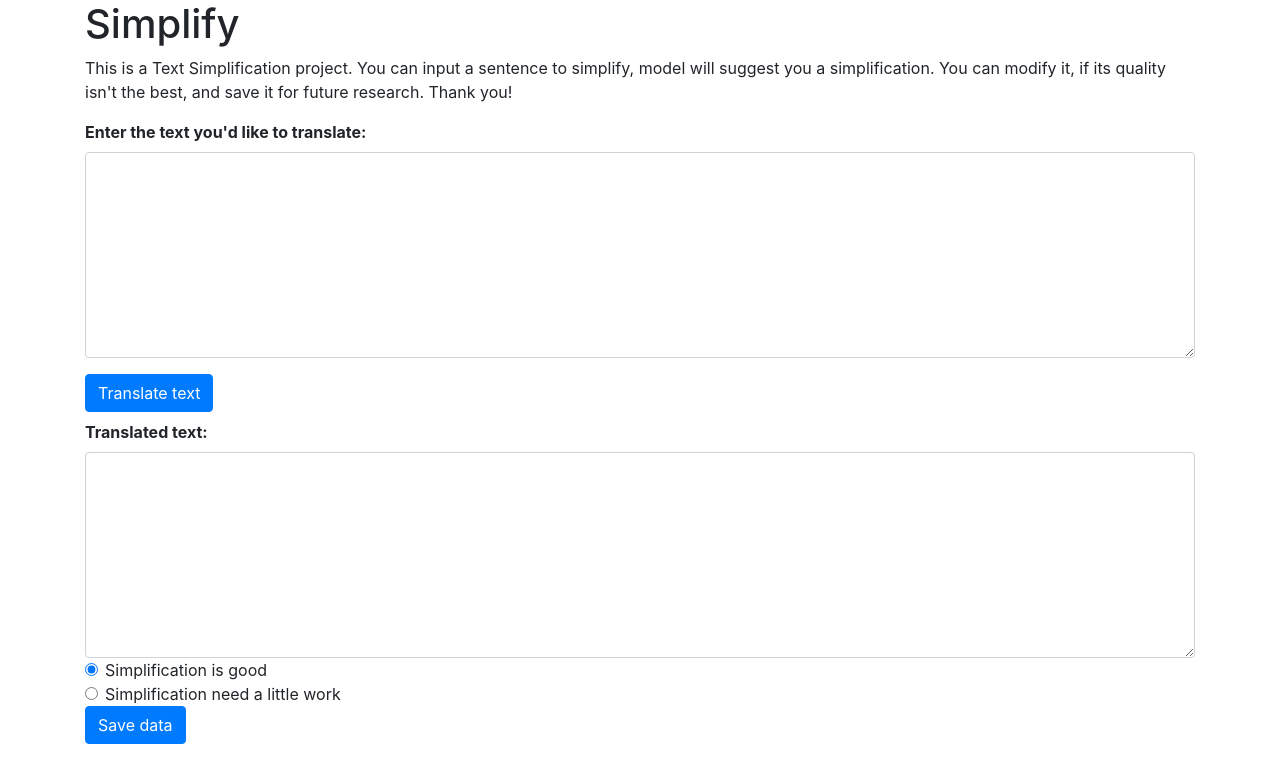
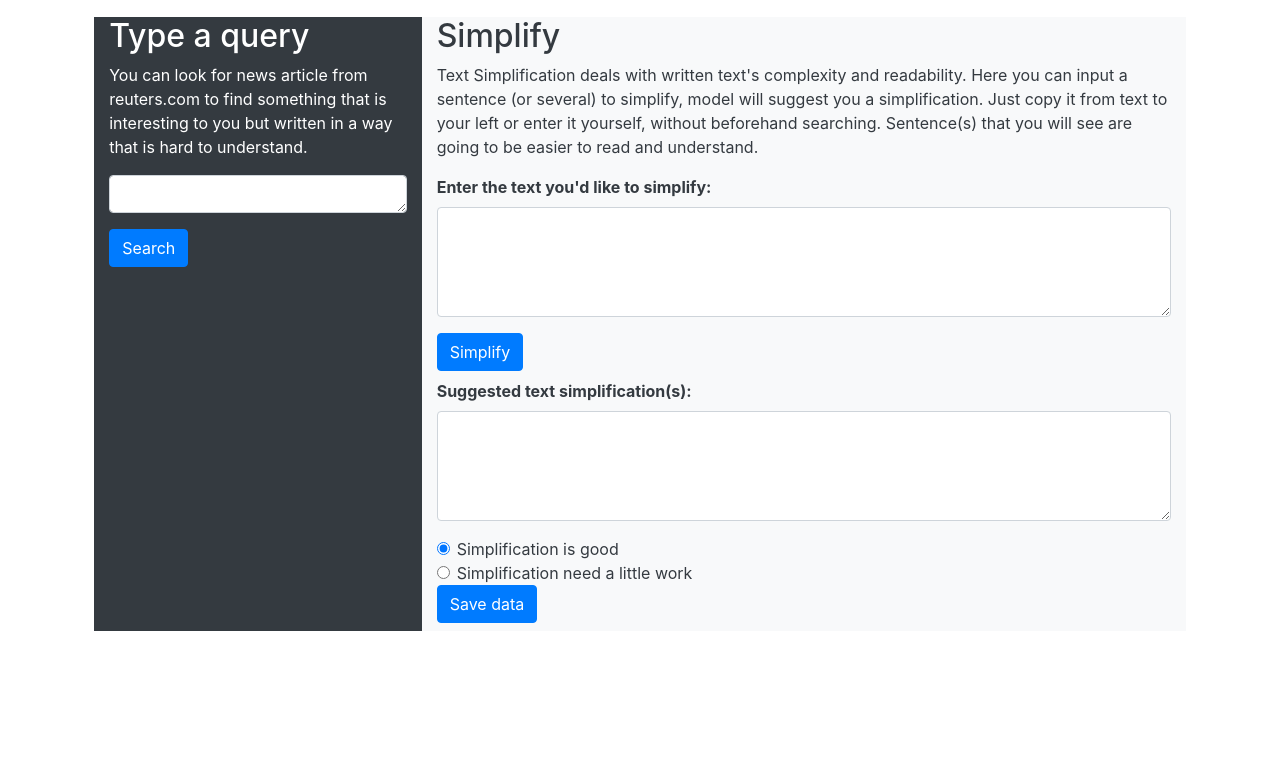
Before and after one commit to Leushina/simplification, a Flask app: page / in a window 1280 px wide. Shown: the top 783 px of the page. Run offline with Flask 2, Linux system fonts and the light colour scheme; parts of the project's set-up code (start-up, migrations or seed data) failed here and were passed over; some libraries are stand-ins or nearby versions.

Commit message:
<feature>
[search]: <searching and displaying results>

```diff
--- a/server.py
+++ b/server.py
@@ -1,5 +1,6 @@
 from get_model import unicode_to_ascii
 from get_transformer import create_transformer, translate
+from crawler import *
 import re
 import os.path
 import torch
@@ -31,8 +32,19 @@ service = apiclient.discovery.build('sheets', 'v4', http=httpAuth)
 # Call the Sheets API
 sheet = service.spreadsheets()
 
+indexer, doc_lengths, doc_urls, term2id = read_indexers()
+tdm = get_tfidf()
+pca_ = get_pca_model()
+global articles_to_simplify
+articles_to_simplify = []
+
 
 def preprocess_sentence(sent):
+    """
+
+    :param sent:
+    :return:
+    """
     sent = unicode_to_ascii(sent.lower().strip())
     sent = re.sub(r"([?.!,¿])", r" \1 ", sent)
     sent = re.sub(r'[" "]+', " ", sent)
@@ -50,7 +62,7 @@ def index():
 @app.route('/simplify', methods=["POST"])
 def simplify():
     """
-    Simplification of user's file (text)
+    Simplification of user's file (text) from text form on the page
     :return: json with simplification of found sentences
     """
     data = request.get_json()
@@ -71,7 +83,8 @@ def simplify():
 @app.route('/save', methods=["POST"])
 def save():
     """
-    Saves data to the google sheet
+    Saves data (simplification and evaluation) to the google sheet.
+    Getting data from page, tokenize it on sentences and save each sentence as row in google sheet
     :return: json with simplification of found sentences
     """
     data = request.get_json()
@@ -102,6 +115,53 @@ def save():
     return response
 
 
+@app.route('/search', methods=["POST"])
+def search():
+    """
+    Search by input query on reuters.com
+    For this we use term-document matrix (with reduced dimensions)
+                    Pca-model to transform query
+                    and some additional help, dictionary of urls and terms
+    We save obtained urls to global var for later usage
+    :return: json with simplification of found sentences
+    """
+    global articles_to_simplify
+    data = request.get_json()
+    text_input = str(data['text'])
+    results = {"query": text_input, "search_results": []}
+
+    query_result = process_query(text_input,  tdm, term2id, indexer, pca_, doc_urls, top_k=5)
+    for url, text in query_result:
+        results["search_results"].append(text)
+        articles_to_simplify.append(url)
+    return jsonify(results)
+
+
+@app.route('/show_article', methods=["POST"])
+def display_article():
+    """
+    Displaying one of the articles from the search results
+    Get id of article from js and find its url.
+    Parse this url and get text information (all <p> tags)
+    Display accordingly.
+    """
+    global articles_to_simplify
+
+    data = request.get_json()
+    idx = str(data['idx'])
+    idx = int(idx[-1]) - 1
+    url = articles_to_simplify[idx]
+    articles_to_simplify = []
+
+    doc = HtmlDocument(url)
+    doc.parse()
+    txt = "<p>" + doc.header
+    texts = doc.body.findAll('p')
+    txt += u"</p><p>".join([t.getText() for t in texts])
+    txt += "</p>"
+    results = {"article": txt}
+    return jsonify(results)
+
+
 if __name__ == "__main__":
-
     app.run()
--- a/static/scripts/save.js
+++ /dev/null
@@ -1,27 +0,0 @@
-$(function() {
-    $("#save").on("click", function(e) {
-    e.preventDefault();
-    var inputVal = document.getElementById("text-to-translate").value;
-    var simpleVal = document.getElementById("translation-result").value;
-    var evaluateVal = 0;
-    if (document.getElementById('radios1').checked) {
-        evaluateVal = 1;
-    };
-    var translateRequest = { 'input_txt': inputVal, 'simple_txt':simpleVal, 'evaluate': evaluateVal}
-    console.log(translateRequest)
-    $.ajax({
-        url: '/save',
-        method: 'POST',
-        headers: {
-            'Content-Type':'application/json'
-        },
-        dataType: 'json',
-        data: JSON.stringify(translateRequest),
-        success: function(data) {
-            window.alert("Your data is successfully saved");
-            document.getElementById("text-to-translate").textContent = "";
-            document.getElementById("translation-result").textContent = "";
-        }
-      });
-  });
-})
--- a/static/scripts/translate.js
+++ /dev/null
@@ -1,23 +0,0 @@
-$(function() {
-  //Translate text with flask route
-  $("#translate").on("click", function(e) {
-    e.preventDefault();
-    var translateVal = document.getElementById("text-to-translate").value;
-    var translateRequest = { 'text': translateVal }
-    if (translateVal !== "") {
-      $.ajax({
-        url: '/simplify',
-        method: 'POST',
-        headers: {
-            'Content-Type':'application/json'
-        },
-        dataType: 'json',
-        data: JSON.stringify(translateRequest),
-        success: function(data) {
-        console.log(data)
-        document.getElementById("translation-result").textContent = data.simplifications
-        }
-      });
-    };
-  });
-  })
--- a/templates/index.html
+++ b/templates/index.html
@@ -1,35 +1,66 @@
-<!doctype html>
+<!DOCTYPE html>
 <html lang="en">
 <head>
-    <!-- Required metadata tags -->
     <meta charset="utf-8">
     <meta name="viewport" content="width=device-width, initial-scale=1, shrink-to-fit=no">
-    <meta name="description" content="Translate and analyze text with Azure Cognitive Services.">
+    <meta name="description" content="search and simplify">
     <!-- Bootstrap CSS -->
     <link rel="stylesheet" href="https://maxcdn.bootstrapcdn.com/bootstrap/4.0.0/css/bootstrap.min.css"
           integrity="sha384-Gn5384xqQ1aoWXA+058RXPxPg6fy4IWvTNh0E263XmFcJlSAwiGgFAW/dAiS6JXm" crossorigin="anonymous">
     <title>Simplification</title>
 </head>
 <body>
-    <div class="container">
-      <h1>Simplify</h1>
-      <p>This is a Text Simplification project. You can input a sentence to simplify, model will suggest you a
-        simplification. You can modify it, if its quality isn't the best, and save it for future research. Thank you!</p>
+    <div class=”container”>
+    <div class="col-lg-10">
+<!--    <h1>Text Simplification</h1>-->
+<!--    <p>This is a Text Simplification project. </p>-->
+        <p></p>
+    </div>
+    </div>
+    <div class=”container”>
         <div class="row">
-  <div class="col">
+            <div class="col-sm-3 offset-sm-1 bg-dark text-white" id="search-container">
+                <h2>Type a query</h2>
+                <p> You can look for news article from reuters.com to find something that is interesting to you but
+    written in a way that is hard to understand. </p>
+<!--                <input class="form-control" type="text" placeholder="Search" id="text-to-search" aria-label="Search">-->
+
+                        <textarea class="form-control" id="text-to-search" rows="1"></textarea>
+                <p></p>
+                <button type="submit" class="btn btn-primary mb-2" id="search">Search</button></br>
+                <p></p>
+                <div class="invisible" id="article to display"> </div>
+                <button class="invisible bg-secondary" id="result 1"></button>
+                <p></p>
+                <button class="invisible bg-secondary" id="result 2"></button>
+                <p></p>
+                <button class="invisible bg-secondary" id="result 3"></button>
+                <p></p>
+                <button class="invisible bg-secondary" id="result 4"></button>
+                <p></p>
+                <button class="invisible bg-secondary" id="result 5"></button>
+            </div>
+            <div class="col-md-7 bg-light text-dark" id="simplify-container">
+<!--            offset-md-4-->
+              <h2>Simplify</h2>
+              <p> Text Simplification deals with written text's complexity and readability.
+                  Here you can input a sentence (or several) to simplify, model will suggest you a simplification.
+                  Just copy it from text to your left or enter it yourself, without beforehand searching.
+                  Sentence(s) that you will see are going to be easier to read and understand.
+              </p>
                     <form>
               <!-- Enter text to translate. -->
                         <div class="form-group">
-        <label for="text-to-translate"><strong>Enter the text you'd like to translate:</strong></label>
-        <textarea class="form-control" id="text-to-translate" rows="8"></textarea>
+                        <label for="text-to-translate" id="text-form-translate"><strong>Enter the text you'd like to simplify:</strong></label>
+                        <textarea class="form-control" id="text-to-translate" rows="4"></textarea>
                         </div>
-      <button type="submit" class="btn btn-primary mb-2" id="translate">Translate text</button></br>
+                    <button type="submit" class="btn btn-primary mb-2" id="translate">Simplify</button></br>
                     </form>
                     <form>
                         <div class="form-group" id="translator-text-response">
-        <label for="translation-result"><strong>Translated text:</strong></label>
-        <textarea class="form-control" id="translation-result" rows="8"></textarea>
-
+                        <label for="translation-result"><strong>Suggested text simplification(s):</strong></label>
+                        <textarea class="form-control" id="translation-result" rows="4"></textarea>
+                        </div>
                     <div class="form-check">
                     <input class="form-check-input" type="radio" name="radios" id="radios1" value="1" checked>
                     <label class="form-check-label" for="radios1">
@@ -43,19 +74,20 @@
         </label>
       </div>
      <button type="submit" class="btn btn-primary mb-2" id="save">Save data</button></br>
-      </div>
     </form>
 </div>
 </div>
       </div>
-    <script src="https://ajax.googleapis.com/ajax/libs/jquery/3.3.1/jquery.min.js"></script>
+<script src="https://code.jquery.com/jquery-3.2.1.slim.min.js"
+        integrity="sha384-KJ3o2DKtIkvYIK3UENzmM7KCkRr/rE9/Qpg6aAZGJwFDMVNA/GpGFF93hXpG5KkN" crossorigin="anonymous">
+</script>
+<script src="https://cdnjs.cloudflare.com/ajax/libs/popper.js/1.12.9/umd/popper.min.js"
+        integrity="sha384-ApNbgh9B+Y1QKtv3Rn7W3mgPxhU9K/ScQsAP7hUibX39j7fakFPskvXusvfa0b4Q" crossorigin="anonymous">
+</script>
 <script src="https://maxcdn.bootstrapcdn.com/bootstrap/4.0.0/js/bootstrap.min.js"
         integrity="sha384-JZR6Spejh4U02d8jOt6vLEHfe/JQGiRRSQQxSfFWpi1MquVdAyjUar5+76PVCmYl" crossorigin="anonymous">
-
 </script>
-    <script type = "text/javascript" src="static/scripts/save.js">
-      </script>
-    <script type = "text/javascript" src="static/scripts/translate.js">
-      </script>
+<script src="https://ajax.googleapis.com/ajax/libs/jquery/3.3.1/jquery.min.js"></script>
+<script type = "text/javascript" async src="static/scripts/main.js"></script>
 </body>
 </html>
```
Lines whose indentation alone changed are shown as unchanged.
